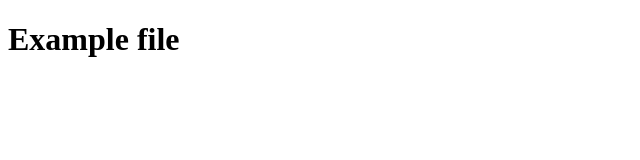
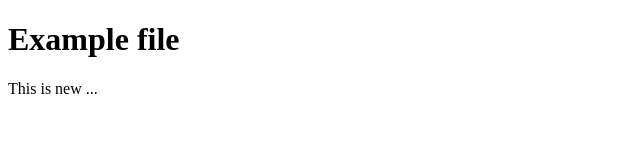
Before and after one commit to Abhay-javiya/git-practice, a plain HTML site: page example.html in a window 1280 px wide. Shown: the full height of the page, 0-640 px from the left. Drawn offline with Linux system fonts and the light colour scheme.

Commit message:
add new paragraph
add new para in example.html

```diff
--- a/example.html
+++ b/example.html
@@ -7,5 +7,6 @@
 </head>
 <body>
     <h1>Example file</h1>
+    <p>This is new ...</p>
 </body>
 </html>
```
